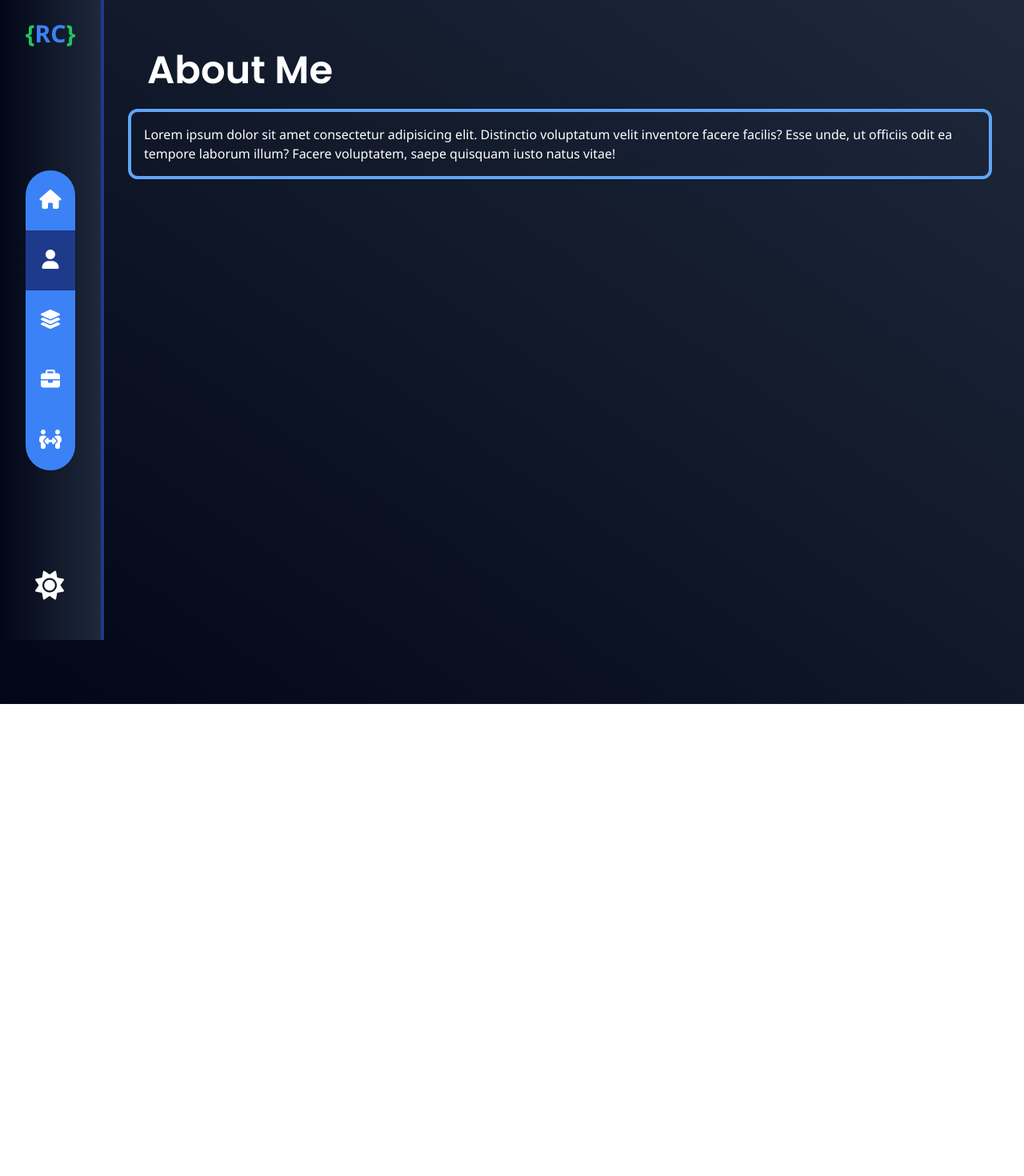
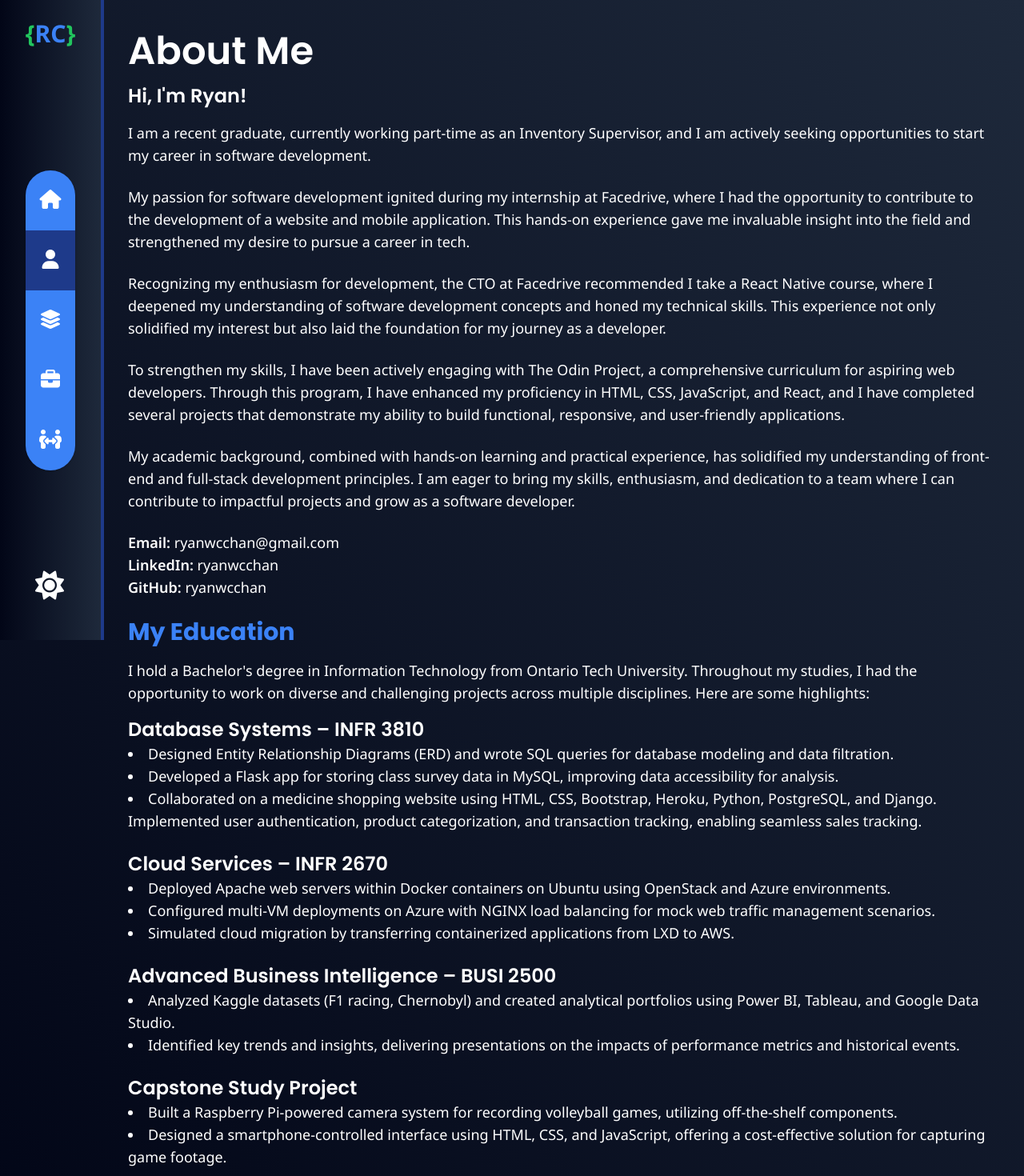
Before and after one commit to ryanwcchan/portfolio, a React (Vite) app: page /about in a window 1280 px wide. Shown: the top 1470 px of the page at 80% size. Before the commit the page ends 880 px from the top, so only its background shows below. Built offline with nearby package versions, Linux system fonts and the light colour scheme.

Commit message:
Update about section

```diff
--- a/src/constants/index.js
+++ b/src/constants/index.js
@@ -96,7 +96,8 @@ export const experience = [
         id: 1,
         company: "Upwork",
         title: "Freelance Web Developer",
-        duration: "2024 - Present",
+        location: "Remote",
+        duration: "Oct. 2024 - Present",
         bullets: [
             "Provided web development services for clients",
             "Collaborated with clients to develop custom web solutions",
@@ -106,7 +107,8 @@ export const experience = [
         id: 2,
         company: "Western Inventory Service",
         title: "Inventory Supervisor",
-        duration: "February 2024 -Present",
+        location: "Ontario Region",
+        duration: "February 2024 - Present",
         bullets: [
             "Managed inventory levels and ensured accurate tracking",
             "Provided training and guidance to employees",
@@ -116,6 +118,7 @@ export const experience = [
         id: 3,
         company: "Western Inventory Service",
         title: "Inventory Associate",
+        location: "Ontario Region",
         duration: "April 2022 - September 2022",
         bullets: [
             "Managed and maintained inventory in a warehouse",
@@ -127,6 +130,7 @@ export const experience = [
         id: 4,
         company: "Facedrive Inc.",
         title: "Frontend Developer & Marketing Intern",
+        location: "Scarborough, ON",
         duration: "April 2021 - August 2021",
         bullets: [
             "Developed a web application using React and Node.js",
@@ -138,6 +142,7 @@ export const experience = [
         id: 5,
         company: "Kumon",
         title: "Tutor & Data Entry",
+        location: "Markham, ON",
         duration: "May 2017 - September 2019",
         bullets: [
             "Tutored students in math and reading",
--- a/src/pages/About.jsx
+++ b/src/pages/About.jsx
@@ -1,13 +1,92 @@
-import React from 'react'
-
 export default function About() {
   return (
     <div className='min-h-screen h-full w-full'>
-        <h1 className='text-5xl font-semibold m-6'>About Me</h1>
+      <h1 className='text-5xl font-semibold mb-4'>About Me</h1>
+      <h2 className="text-2xl font-semibold my-4">Hi, I'm Ryan!</h2>
+      <div className="flex flex-col gap-6">
+        <p className="text-lg">
+        I am a recent graduate, currently working part-time as an Inventory Supervisor, and I am actively seeking opportunities to start my career in software development.
+        </p>
+        <p className="text-lg">My passion for software development ignited during my internship at Facedrive, where I had the opportunity to contribute to the development of a website and mobile application. This hands-on experience gave me invaluable insight into the field and strengthened my desire to pursue a career in tech.</p>
+        <p className="text-lg">Recognizing my enthusiasm for development, the CTO at Facedrive recommended I take a React Native course, where I deepened my understanding of software development concepts and honed my technical skills. This experience not only solidified my interest but also laid the foundation for my journey as a developer.</p>
+        <p className="text-lg">To strengthen my skills, I have been actively engaging with The Odin Project, a comprehensive curriculum for aspiring web developers.
+        Through this program, I have enhanced my proficiency in HTML, CSS, JavaScript, and React, and I have completed several projects that demonstrate my ability to build functional, responsive, and user-friendly applications.
+        </p>
+        <p className="text-lg">My academic background, combined with hands-on learning and practical experience, has solidified my understanding of front-end and full-stack development principles. I am eager to bring my skills, enthusiasm, and dedication to a team where I can contribute to impactful projects and grow as a software developer.</p>
+      </div>
+      <div className="my-6">
+        <p className="text-lg"><span className="font-semibold">Email:</span> ryanwcchan@gmail.com</p>
+        <p className="text-lg"><span className="font-semibold">LinkedIn:</span> <a href="https://linkedin.com/in/ryanwcchan">ryanwcchan</a></p>
+        <p className="text-lg"><span className="font-semibold">GitHub:</span> <a href="https://github.com/ryanwcchan">ryanwcchan</a></p>
+      </div>
+      <div className='my-6'>
+        <h2 className='text-3xl font-bold mb-4 text-blue-500'>My Education</h2>
+        <p className='text-lg mb-4'>
+          I hold a Bachelor's degree in Information Technology from Ontario Tech University.
+          Throughout my studies, I had the opportunity to work on diverse and challenging projects
+          across multiple disciplines. Here are some highlights:
+        </p>
 
-        <div className='rounded-xl shadow p-4 border-4 border-blue-400'>
-            <p>Lorem ipsum dolor sit amet consectetur adipisicing elit. Distinctio voluptatum velit inventore facere facilis? Esse unde, ut officiis odit ea tempore laborum illum? Facere voluptatem, saepe quisquam iusto natus vitae!</p>
+        {/* Course 1 */}
+        <div className='mb-6'>
+          <h3 className='text-2xl font-semibold'>Database Systems – INFR 3810</h3>
+          <ul className='list-disc list-inside text-lg'>
+            <li>
+              Designed Entity Relationship Diagrams (ERD) and wrote SQL queries for database modeling and data filtration.
+            </li>
+            <li>
+              Developed a Flask app for storing class survey data in MySQL, improving data accessibility for analysis.
+            </li>
+            <li>
+              Collaborated on a medicine shopping website using HTML, CSS, Bootstrap, Heroku, Python, PostgreSQL, and Django.
+              Implemented user authentication, product categorization, and transaction tracking, enabling seamless sales tracking.
+            </li>
+          </ul>
         </div>
+
+        {/* Course 2 */}
+        <div className='mb-6'>
+          <h3 className='text-2xl font-semibold'>Cloud Services – INFR 2670</h3>
+          <ul className='list-disc list-inside text-lg'>
+            <li>
+              Deployed Apache web servers within Docker containers on Ubuntu using OpenStack and Azure environments.
+            </li>
+            <li>
+              Configured multi-VM deployments on Azure with NGINX load balancing for mock web traffic management scenarios.
+            </li>
+            <li>
+              Simulated cloud migration by transferring containerized applications from LXD to AWS.
+            </li>
+          </ul>
+        </div>
+
+        {/* Course 3 */}
+        <div className='mb-6'>
+          <h3 className='text-2xl font-semibold'>Advanced Business Intelligence – BUSI 2500</h3>
+          <ul className='list-disc list-inside text-lg'>
+            <li>
+              Analyzed Kaggle datasets (F1 racing, Chernobyl) and created analytical portfolios using Power BI, Tableau, and Google Data Studio.
+            </li>
+            <li>
+              Identified key trends and insights, delivering presentations on the impacts of performance metrics and historical events.
+            </li>
+          </ul>
+        </div>
+
+        {/* Capstone Project */}
+        <div className='mb-6'>
+          <h3 className='text-2xl font-semibold'>Capstone Study Project</h3>
+          <ul className='list-disc list-inside text-lg'>
+            <li>
+              Built a Raspberry Pi-powered camera system for recording volleyball games, utilizing off-the-shelf components.
+            </li>
+            <li>
+              Designed a smartphone-controlled interface using HTML, CSS, and JavaScript, offering a cost-effective solution for
+              capturing game footage.
+            </li>
+          </ul>
+        </div>
+      </div>
     </div>
-  )
+  );
 }
--- a/src/pages/Work.jsx
+++ b/src/pages/Work.jsx
@@ -1,8 +1,19 @@
+import { experience } from "../constants"
 
 export default function Work() {
   return (
-    <div className="w-full h-full flex flex-col items-center min-h-screen">
-      <h1>My Experience</h1>
+    <div className="w-full h-full flex min-h-screen justify-center">
+      <div>
+        <h1 className="text-4xl font-bold">My Experience</h1>
+        {experience.map((job) => (
+          <div key={job.id} className="my-6">
+            <h1 className="text-2xl font-bold text-blue-500">{job.title}</h1>
+            <p className="text-1xl">{job.duration}</p>
+            <p className="text-1xl font-bold">{job.company}</p>
+            <p className="text-1xl">{job.location}</p>
+          </div>
+        ))}
+      </div>
     </div>
   )
 }
--- a/src/sections/Experience.jsx
+++ b/src/sections/Experience.jsx
@@ -7,13 +7,13 @@ function ExperienceCard({ title, company, duration, bullets }) {
       <h1 className="text-4xl font-semibold">{title}</h1>
       <p className="text-2xl">{company}</p>
       <p className="text-2xl">{duration}</p>
-      <ul className="list-disc pl-4">{bullets ? bullets.map((bullet, index) =>
+      {/* <ul className="list-disc pl-4">{bullets ? bullets.map((bullet, index) =>
         <li
           key={index}
         >
           {bullet}
         </li>) : null}
-      </ul>
+      </ul> */}
     </div>
   );
 }
```
